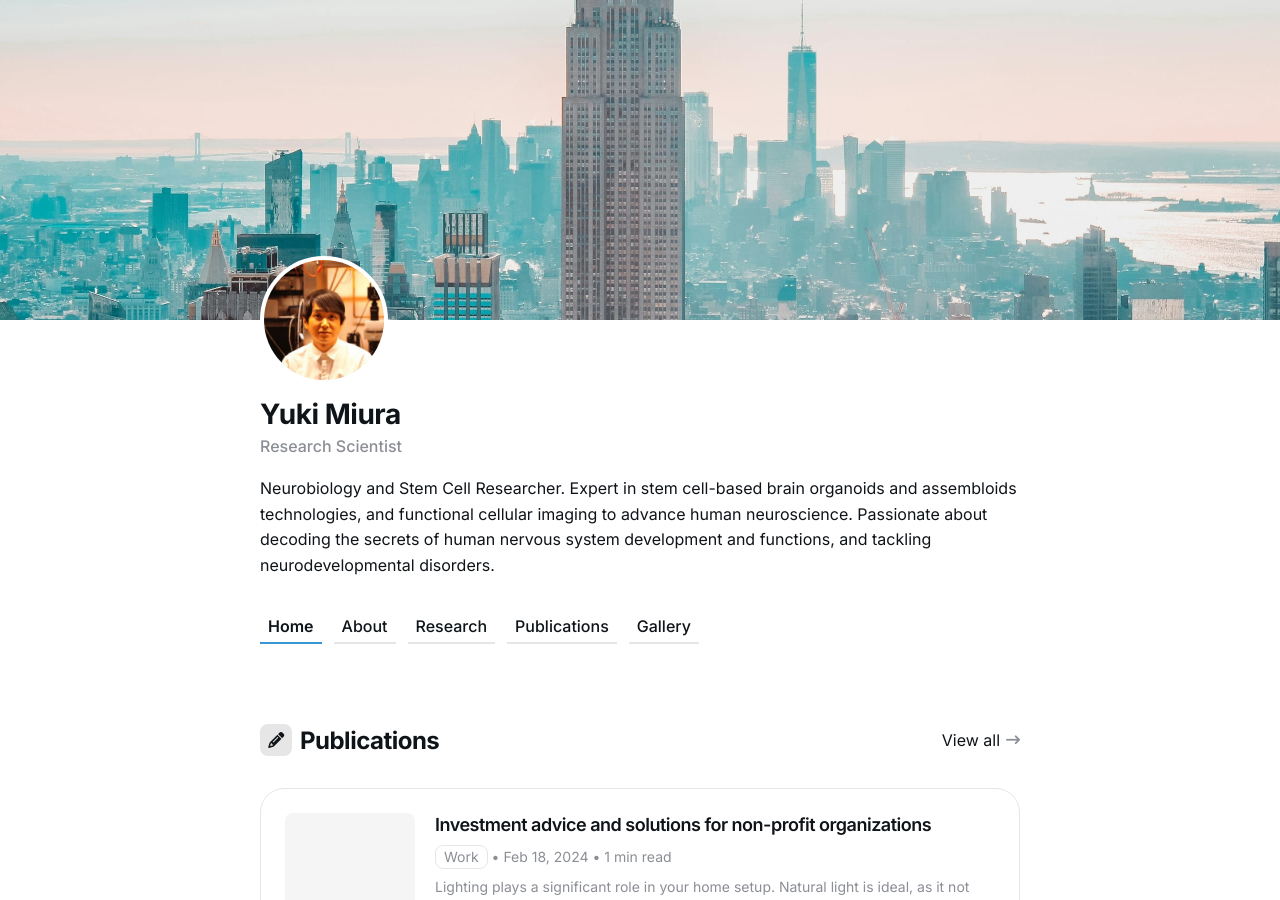
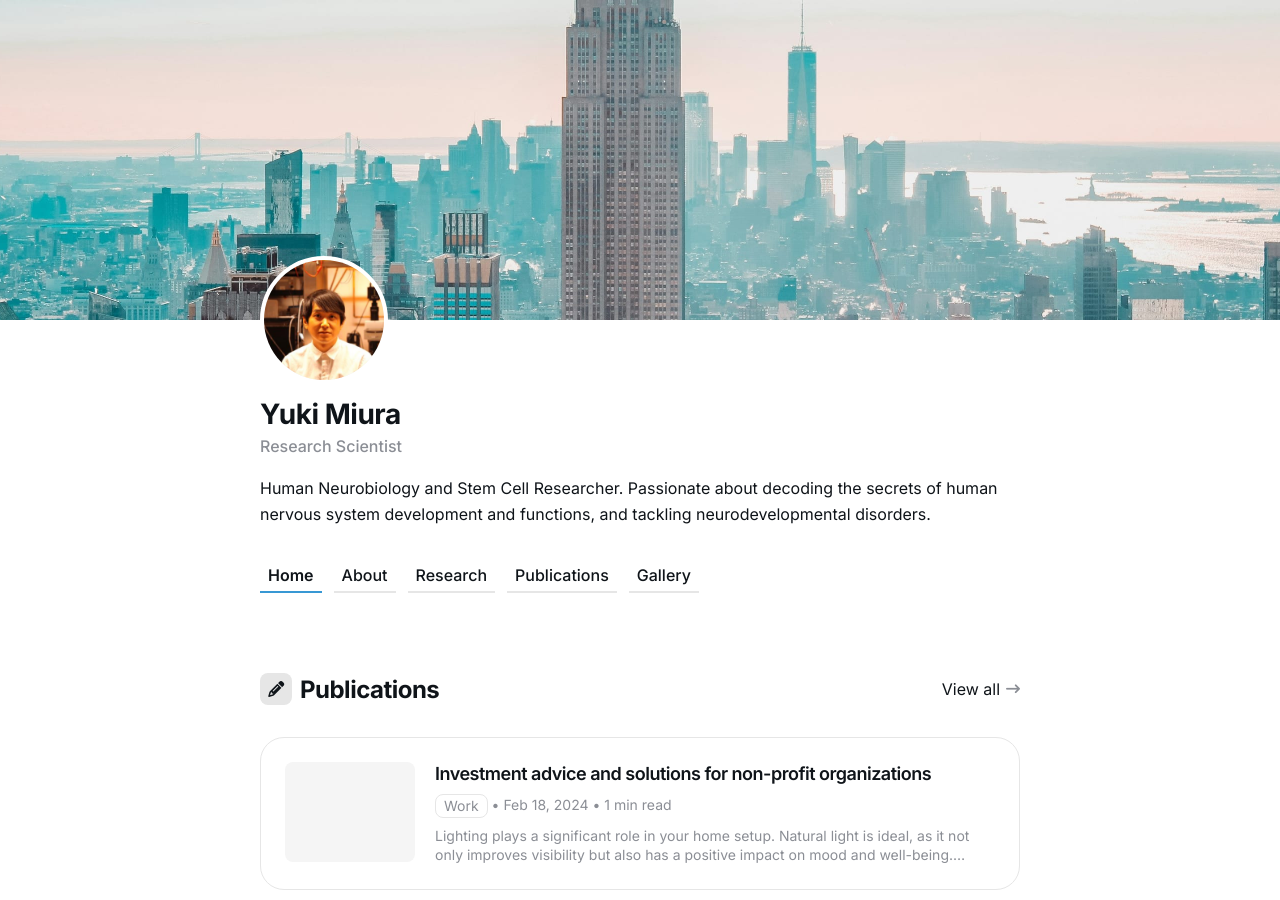
Before and after one commit to ykmiura/ykmiura.github.io, a Jekyll site: the page built from index.html, in a window 1280 px wide and 900 px high. Built offline with Jekyll 4.4.1, drawn with Linux system fonts in a browser that asks for light colours.

Commit message:
Update settings.yml

```diff
--- a/_data/settings.yml
+++ b/_data/settings.yml
@@ -39,7 +39,7 @@
 author:
   author_name: Yuki Miura
   author_role: Research Scientist
-  author_bio: Neurobiology and Stem Cell Researcher. Expert in stem cell-based brain organoids and assembloids technologies, and functional cellular imaging to advance human neuroscience. Passionate about decoding the secrets of human nervous system development and functions, and tackling neurodevelopmental disorders.
+  author_bio: Human Neurobiology and Stem Cell Researcher. Passionate about decoding the secrets of human nervous system development and functions, and tackling neurodevelopmental disorders.
   author_avatar: '/images/01-1.jpg'
 
 #-------------------------------
```
